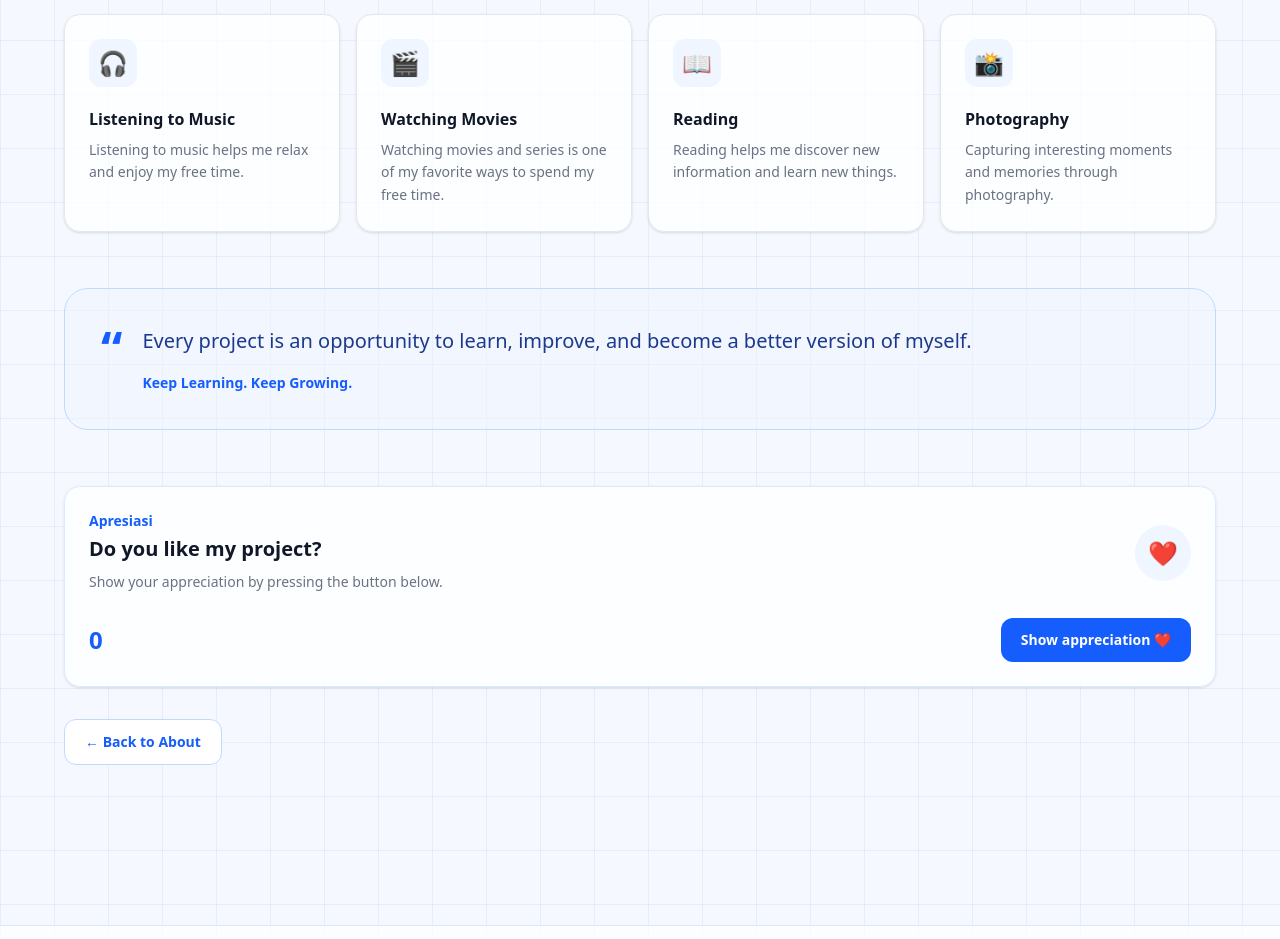
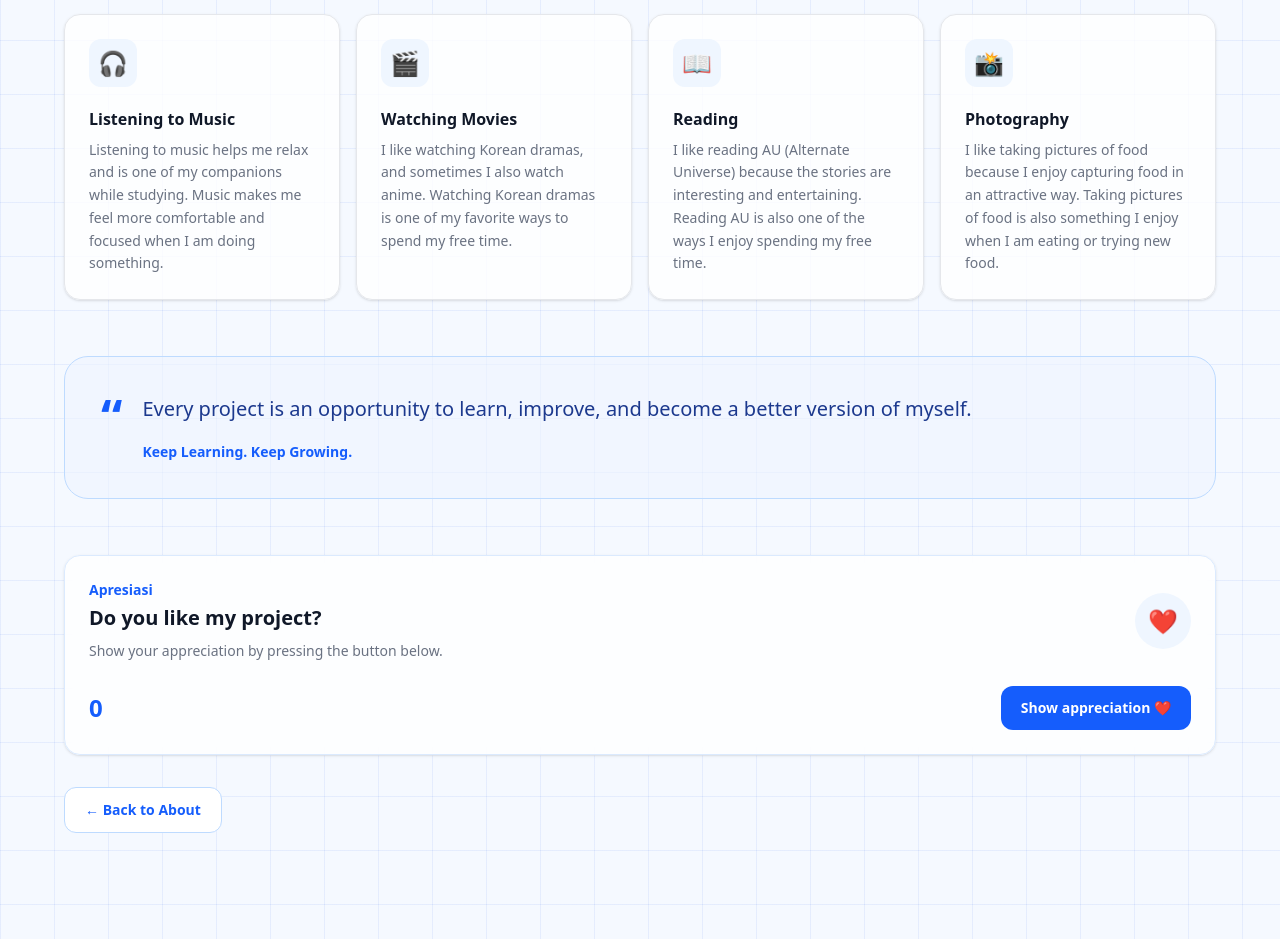
Before and after one commit to riskaoktafiani7065-hue/portofolio, a Next.js app: page /about in a window 1280 px wide. Shown: the part 1040-1979 px from the top of the page. Built offline with nearby package versions, Linux system fonts and the light colour scheme.

Commit message:
Update About page

```diff
--- a/src/app/about/page.tsx
+++ b/src/app/about/page.tsx
@@ -127,7 +127,7 @@ export default function AboutPage() {
                 </h3>
 
                 <p className="mt-2 text-sm leading-relaxed text-gray-500 dark:text-gray-400">
-                  Listening to music helps me relax and enjoy my free time.
+                  Listening to music helps me relax and is one of my companions while studying. Music makes me feel more comfortable and focused when I am doing something.
                 </p>
               </div>
 
@@ -142,8 +142,7 @@ export default function AboutPage() {
                 </h3>
 
                 <p className="mt-2 text-sm leading-relaxed text-gray-500 dark:text-gray-400">
-                  Watching movies and series is one of my favorite ways to
-                  spend my free time.
+                  I like watching Korean dramas, and sometimes I also watch anime. Watching Korean dramas is one of my favorite ways to spend my free time.
                 </p>
               </div>
 
@@ -158,8 +157,7 @@ export default function AboutPage() {
                 </h3>
 
                 <p className="mt-2 text-sm leading-relaxed text-gray-500 dark:text-gray-400">
-                  Reading helps me discover new information and learn new
-                  things.
+                  I like reading AU (Alternate Universe) because the stories are interesting and entertaining. Reading AU is also one of the ways I enjoy spending my free time.
                 </p>
               </div>
 
@@ -174,8 +172,7 @@ export default function AboutPage() {
                 </h3>
 
                 <p className="mt-2 text-sm leading-relaxed text-gray-500 dark:text-gray-400">
-                  Capturing interesting moments and memories through
-                  photography.
+                  I like taking pictures of food because I enjoy capturing food in an attractive way. Taking pictures of food is also something I enjoy when I am eating or trying new food.
                 </p>
               </div>
 
--- a/src/component/about.tsx
+++ b/src/component/about.tsx
@@ -62,7 +62,7 @@ export default function About() {
               href="/about"
               className="inline-flex items-center gap-2 rounded-xl bg-blue-600 px-5 py-3 text-sm font-semibold text-white transition-all duration-300 hover:-translate-y-1 hover:bg-blue-700 hover:shadow-lg hover:shadow-blue-500/20"
             >
-              Selengkapnya Tentang Saya
+              More About Me
               <span>→</span>
             </a>
           </div>
```
